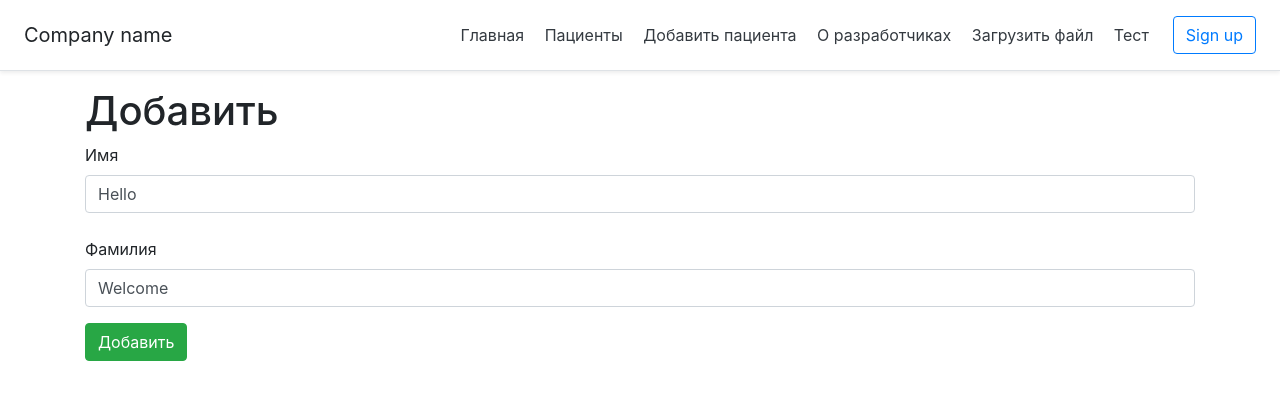
After one commit to EvgrafovAlexander/BP_CDSS, a Django app: page /add_patient in a window 1280 px wide. The commit adds this page. Shown: the top 400 px of the page. Run offline with Django 3.2, Linux system fonts and the light colour scheme; some libraries are stand-ins or nearby versions.

Commit message:
upd add_patient, base, upload_doc

```diff
--- /dev/null
+++ b/cdss_visual/main/templates/main/add_patient.html
@@ -0,0 +1,21 @@
+{% extends 'main/base.html' %}
+
+{% block title %}
+Добавить
+{% endblock %}
+
+{% block content %}
+    <h1>Добавить</h1>
+    <form method="post">
+        {% csrf_token %}
+
+        <div class="form-group">
+        <label for="first_name_id">Имя</label>
+        <input type="email" class="form-control" id="first_name_id" aria-describedby="emailHelp" placeholder="Enter email" value={{ first_name }}><br>
+        <label for="last_name_id">Фамилия</label>
+        <input type="email" class="form-control" id="last_name_id" aria-describedby="emailHelp" placeholder="Enter email" value={{ last_name }}>
+        </div>
+        <button type="submit" class="btn btn-success">Добавить</button>
+
+    </form>
+{% endblock %}
--- a/cdss_visual/main/templates/main/base.html
+++ b/cdss_visual/main/templates/main/base.html
@@ -17,6 +17,8 @@
         <a class="p-2 text-dark" href="{% url 'patients' %}">Пациенты</a>
         <a class="p-2 text-dark" href="{% url 'create' %}">Добавить пациента</a>
         <a class="p-2 text-dark" href="{% url 'about' %}">О разработчиках</a>
+        <a class="p-2 text-dark" href="{% url 'upload_doc' %}">Загрузить файл</a>
+        <a class="p-2 text-dark" href="{% url 'add_patient' %}">Тест</a>
       </nav>
       <a class="btn btn-outline-primary" href="#">Sign up</a>
     </div>
```
Also changed, not shown: cdss_visual/main/templates/main/upload_doc.html (added, +17 -0 lines).
